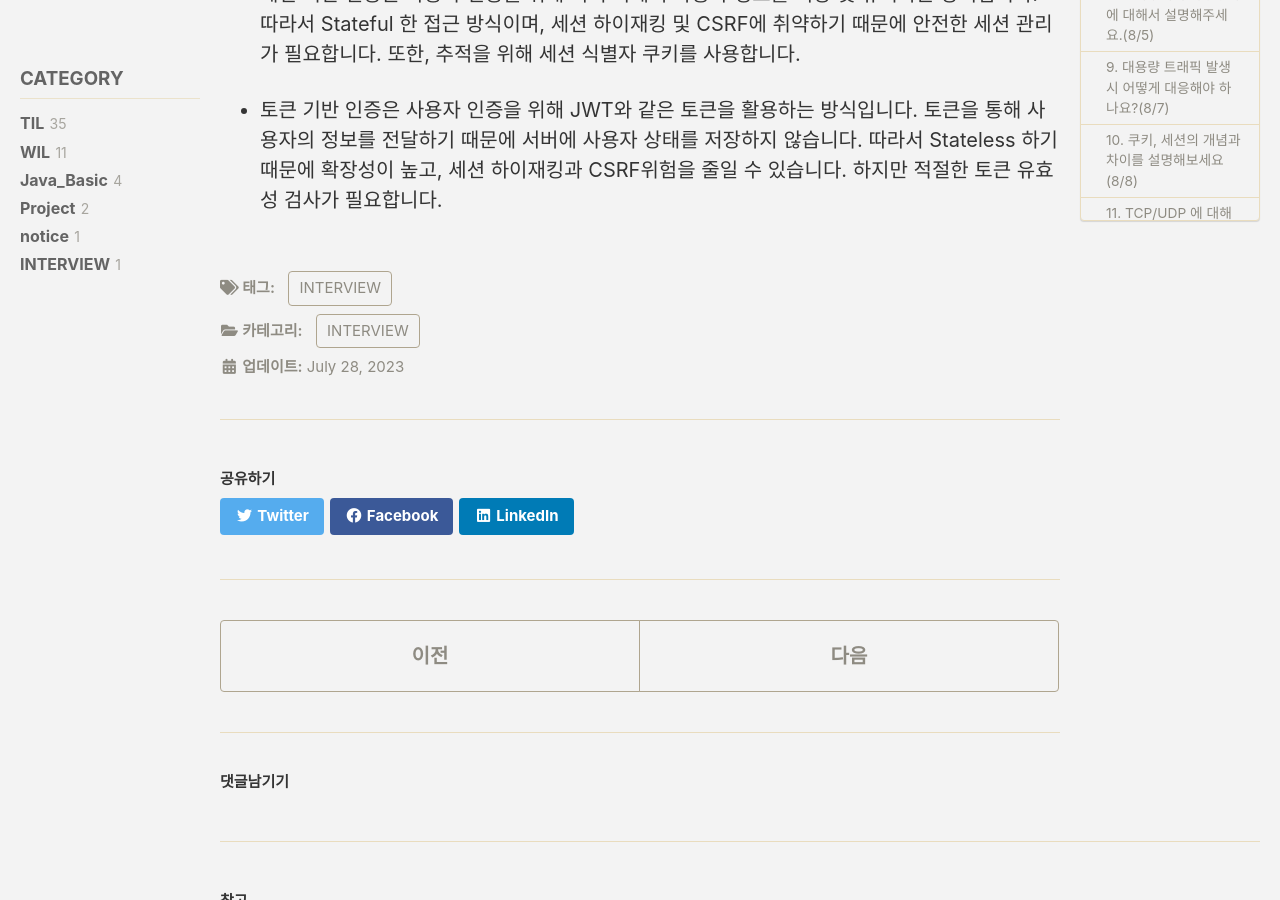
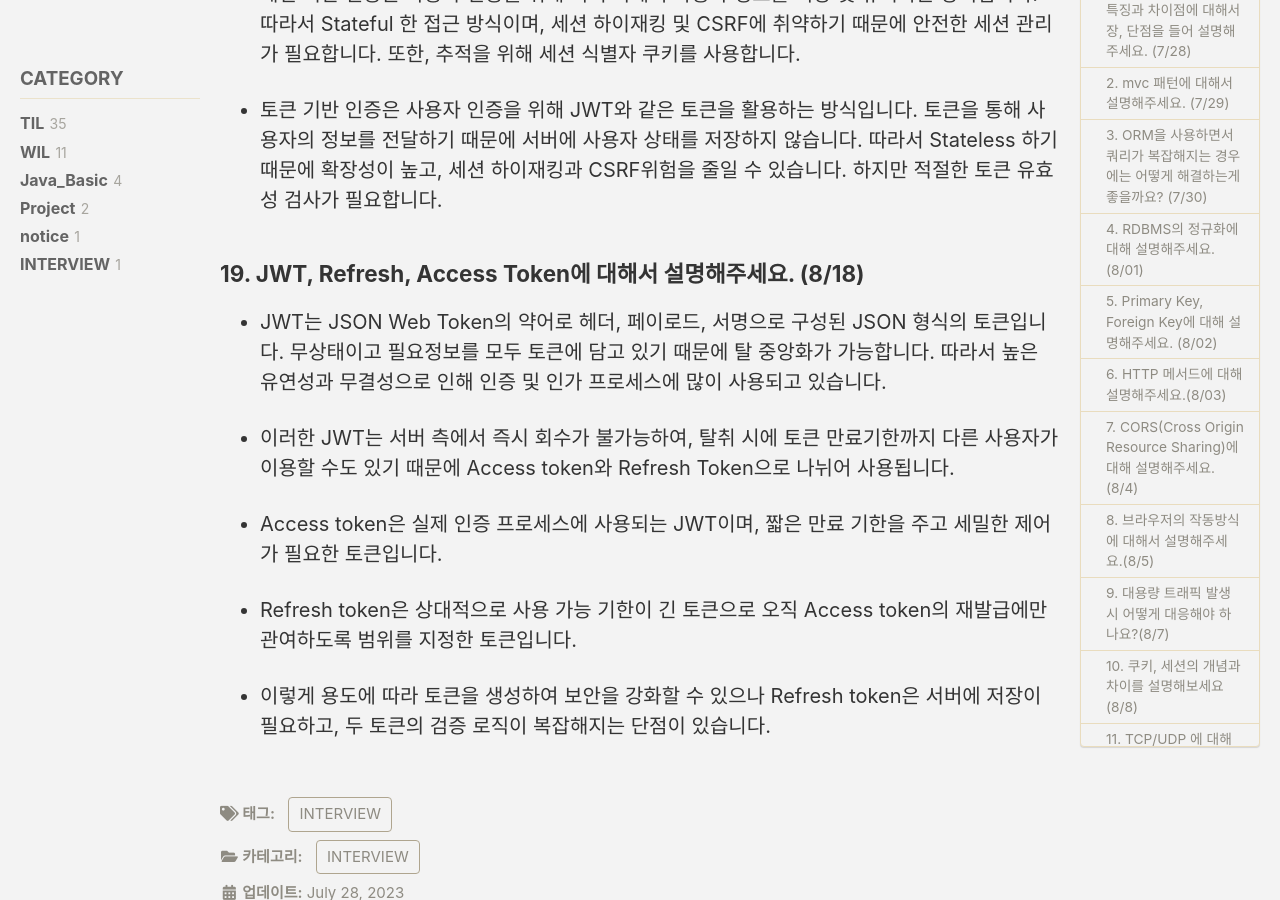
Before and after one commit to YiHwanRyu/YiHwanRyu.github.io, a Jekyll site: the page built from _posts/2023-07-28-INTERVIEW001.md, in a window 1280 px wide and 900 px high, scrolled down 6641 px. Built offline with Jekyll 4.4.1, drawn with Linux system fonts in a browser that asks for light colours; cached includes are drawn as plain includes; some web fonts are replaced; comment, search, counter and statistics services are not loaded.

Commit message:
[UPDATE] INTERVIEW001 post 내용 추가

```diff
--- a/_posts/2023-07-28-INTERVIEW001.md
+++ b/_posts/2023-07-28-INTERVIEW001.md
@@ -170,3 +170,15 @@ sidebar:
 
 - 토큰 기반 인증은 사용자 인증을 위해 JWT와 같은 토큰을 활용하는 방식입니다.
 토큰을 통해 사용자의 정보를 전달하기 때문에 서버에 사용자 상태를 저장하지 않습니다. 따라서 Stateless 하기 때문에 확장성이 높고, 세션 하이재킹과 CSRF위험을 줄일 수 있습니다. 하지만 적절한 토큰 유효성 검사가 필요합니다.
+
+### 19. JWT, Refresh, Access Token에 대해서 설명해주세요. (8/18)
+
+- JWT는 JSON Web Token의 약어로 헤더, 페이로드, 서명으로 구성된 JSON 형식의 토큰입니다. 무상태이고 필요정보를 모두 토큰에 담고 있기 때문에 탈 중앙화가 가능합니다. 따라서 높은 유연성과 무결성으로 인해 인증 및 인가 프로세스에 많이 사용되고 있습니다.
+
+- 이러한 JWT는 서버 측에서 즉시 회수가 불가능하여, 탈취 시에 토큰 만료기한까지 다른 사용자가 이용할 수도 있기 때문에 Access token와 Refresh Token으로 나뉘어 사용됩니다.
+
+- Access token은 실제 인증 프로세스에 사용되는 JWT이며, 짧은 만료 기한을 주고 세밀한 제어가 필요한 토큰입니다.
+
+- Refresh token은 상대적으로 사용 가능 기한이 긴 토큰으로 오직 Access token의 재발급에만 관여하도록 범위를 지정한 토큰입니다.
+
+- 이렇게 용도에 따라 토큰을 생성하여 보안을 강화할 수 있으나 Refresh token은 서버에 저장이 필요하고, 두 토큰의 검증 로직이 복잡해지는 단점이 있습니다.
```
